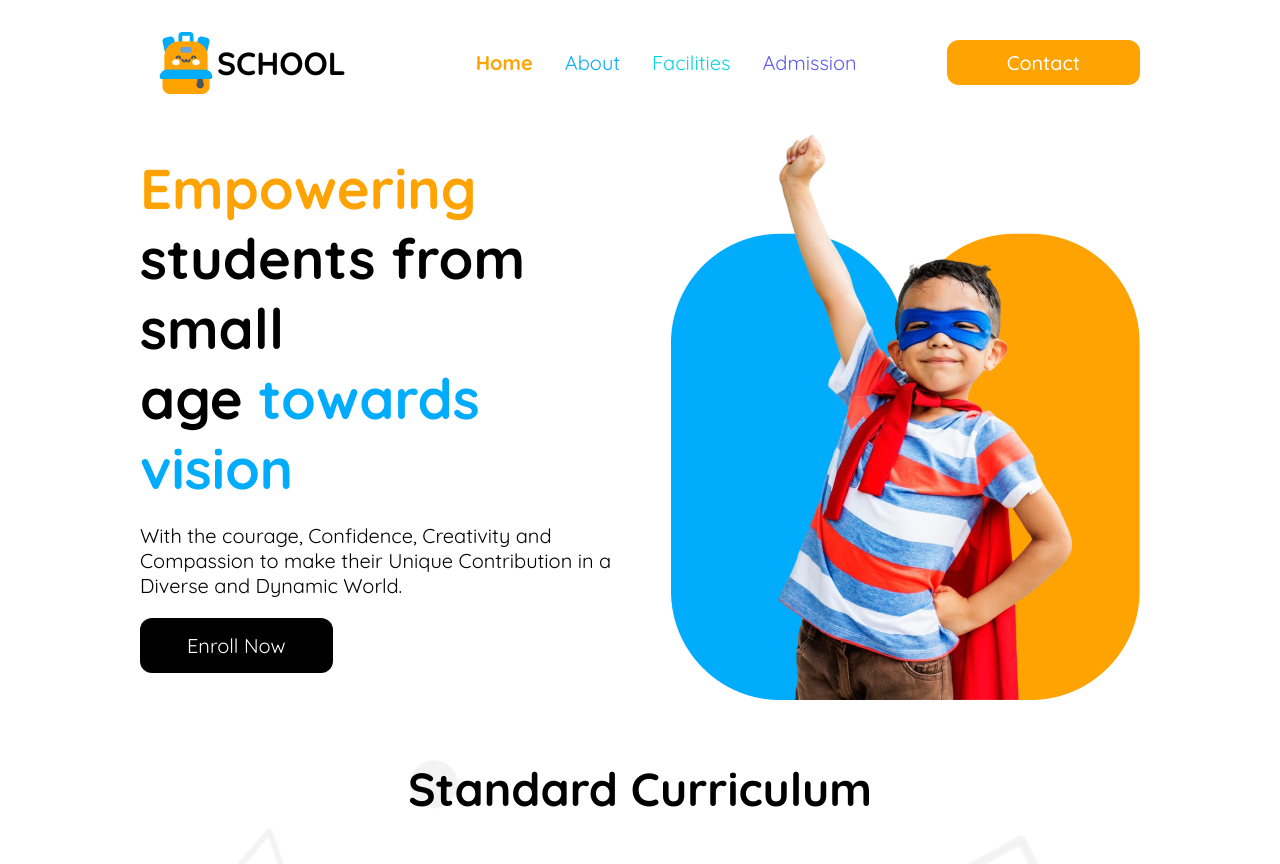
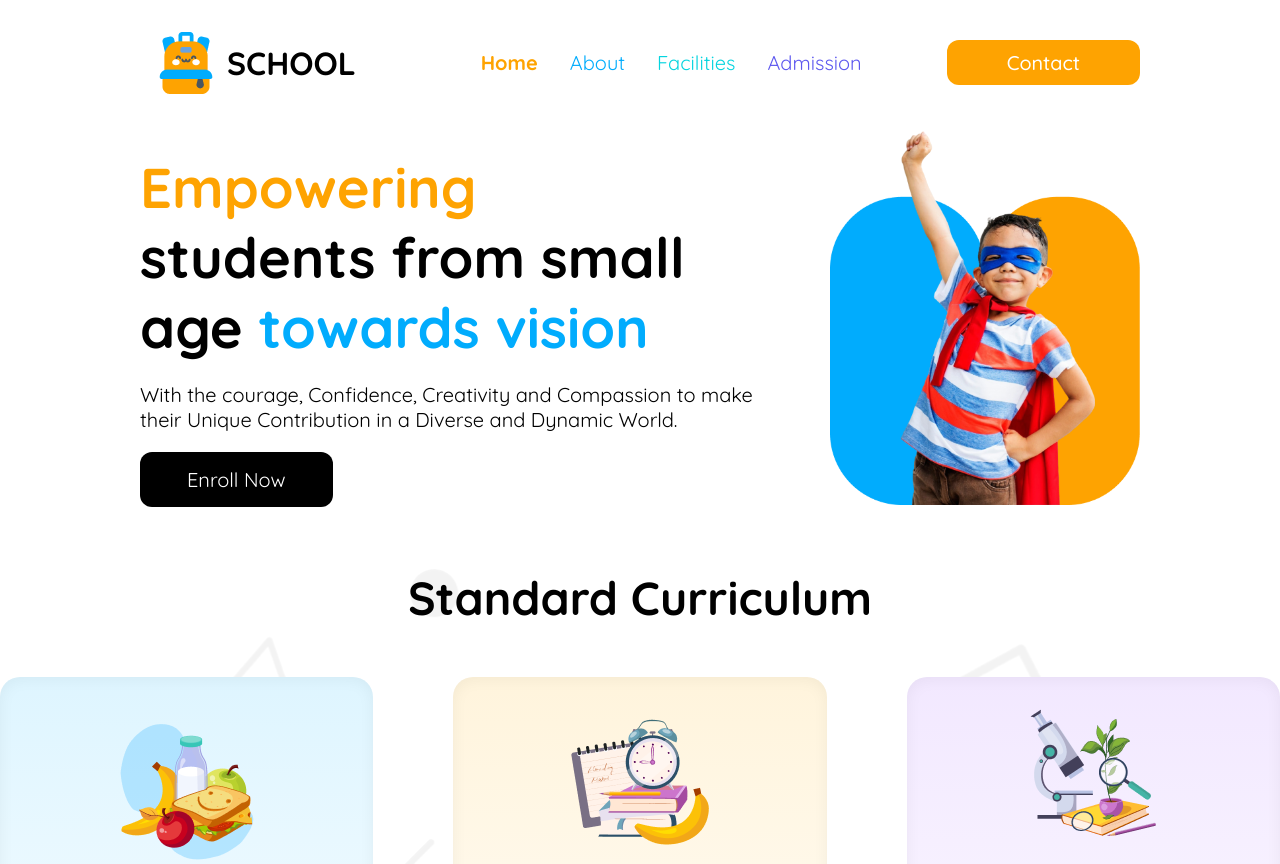
Before and after one commit to RuhulAmin-Ruffy/B11-A2-Kids-School, a plain HTML site: page index.html in a window 1280 px wide. Shown: the top 864 px of the page. Drawn offline with Linux system fonts and the light colour scheme.

Commit message:
Did some final fixes

```diff
--- a/index.html
+++ b/index.html
@@ -31,7 +31,8 @@
                 Contribution in a Diverse and Dynamic World.</p>
             <button class="enroll-btn quicksand-font">Enroll Now</button>
         </div>
-        <img class="hero-kid" src="assets/hero-kids.png" alt="">
+        <div class="hero-kid-image"><img class="hero-kid" src="assets/hero-kids.png" alt=""></div>
+
     </section>
     <section class="curriculum-section-container">
         <h1 class="curriculum-section-title">Standard Curriculum</h1>
@@ -65,7 +66,7 @@
         <img class="arrows-btn display-flex" src="assets/arrows.svg" alt="">
     </section>
     <section class="marquee-section">
-        <marquee style="font-size: 2rem; color: white;" height="50px" direction="left" bgcolor="#01ACFD" scrollamount="10">
+        <marquee style="font-size: 1.25rem; color: white;" height="35px" direction="left" bgcolor="#01ACFD" scrollamount="10">
             🌟 Welcome to Our Learning World! 🌟 Admissions Open! 🌟 Enroll your child today for a nurturing and fun learning experience. 🌟
         </marquee>
     </section>
--- a/styles/style.css
+++ b/styles/style.css
@@ -30,6 +30,7 @@ body{
     align-items: center;
 }
 .logo-text{
+    padding-left: 10px;
     font-size: 2rem;
     margin: 0%;
 }
@@ -91,6 +92,14 @@ body{
     font-size: 1.25rem;
     color: black;
     font-weight: 400;
+}
+.hero-content{
+    max-width: 640px;
+    max-height: 331px;
+}
+.hero-kid-image{
+    max-width: 468px;
+    max-height: 575px;
 }
 .hero-kid{
     width: 100%;
```
